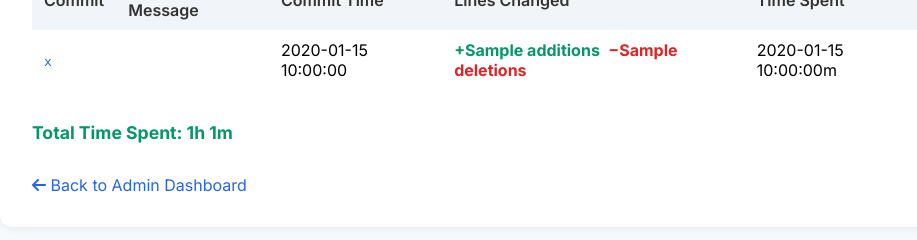
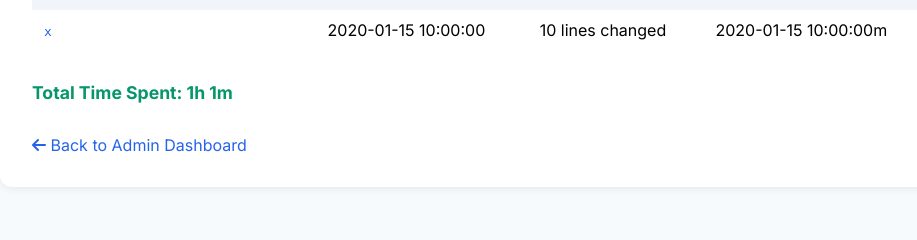
Before and after one commit to 151henry151/too-hot, a Flask app: template templates/time_tracking.html in a window 1280 px wide. Shown: the part 192-432 px from the top of the page, without its empty margins (158-1075 px from the left). Run offline with Flask 3, Linux system fonts and the light colour scheme; the template is opened without the code that fills it: most values are stand-ins (such as "Sample title", 1, 10 or a date in 2020); some libraries are stand-ins or nearby versions.

Commit message:
chore(time-tracking): Show only total lines changed in regular font color

```diff
--- a/templates/time_tracking.html
+++ b/templates/time_tracking.html
@@ -44,10 +44,7 @@
           <td><a class="commit-link" href="https://github.com/151henry151/too-hot/commit/{{ row.full_hash }}" target="_blank">{{ row.hash }}</a></td>
           <td>{{ row.msg | replace('\\n', '<br>') | replace('\n', '<br>') | safe }}</td>
           <td>{{ row.datetime }}</td>
-          <td>
-            <span style="color: #059669; font-weight: bold;">+{{ row.additions }}</span>
-            <span style="color: #dc2626; font-weight: bold; margin-left: 4px;">−{{ row.deletions }}</span>
-          </td>
+          <td>{{ row.additions + row.deletions }} lines changed</td>
           <td>
             {% if row.time_spent >= 60 %}
               {{ (row.time_spent // 60)|int }}h{% if row.time_spent % 60 != 0 %}{{ (row.time_spent % 60)|int }}m{% endif %}
```
